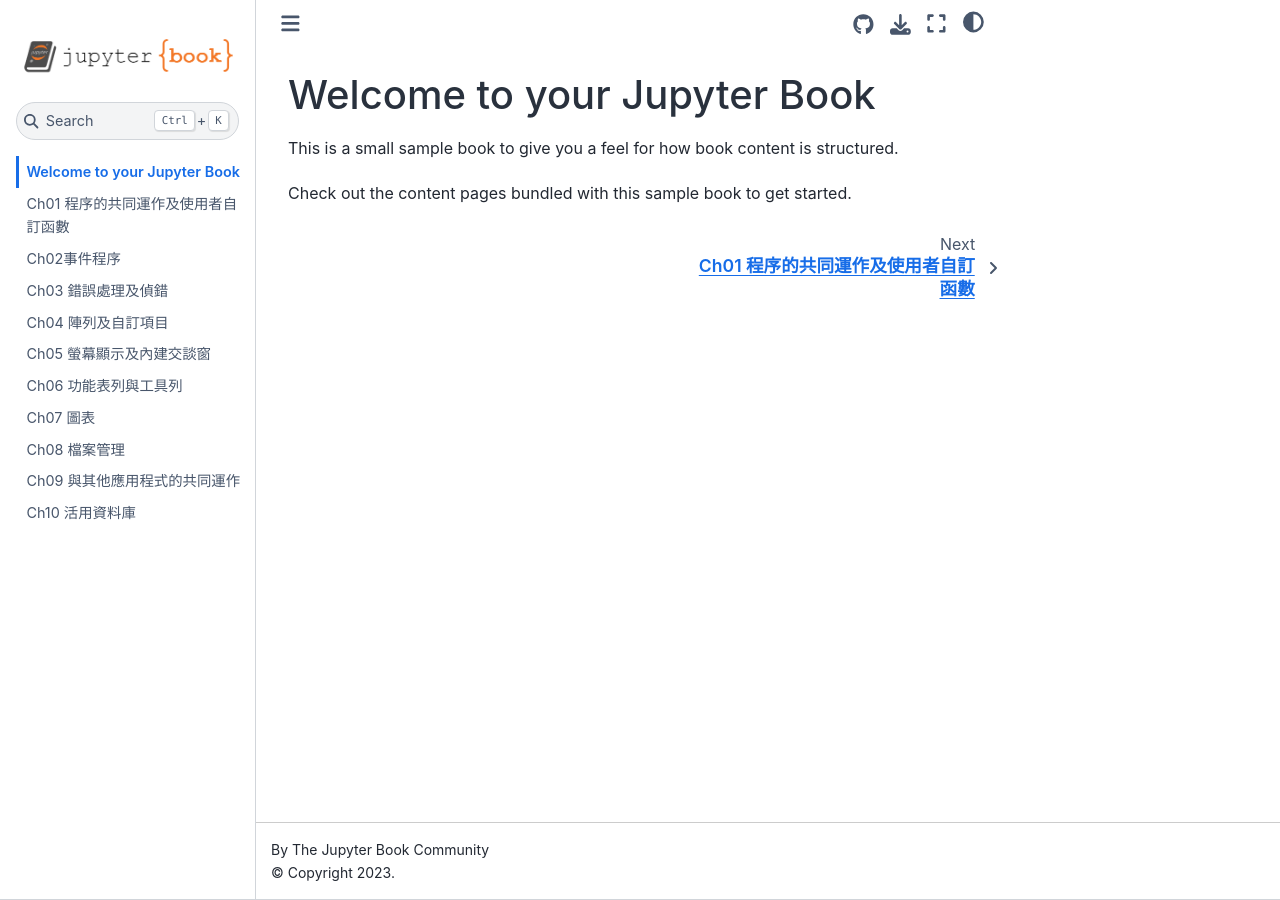
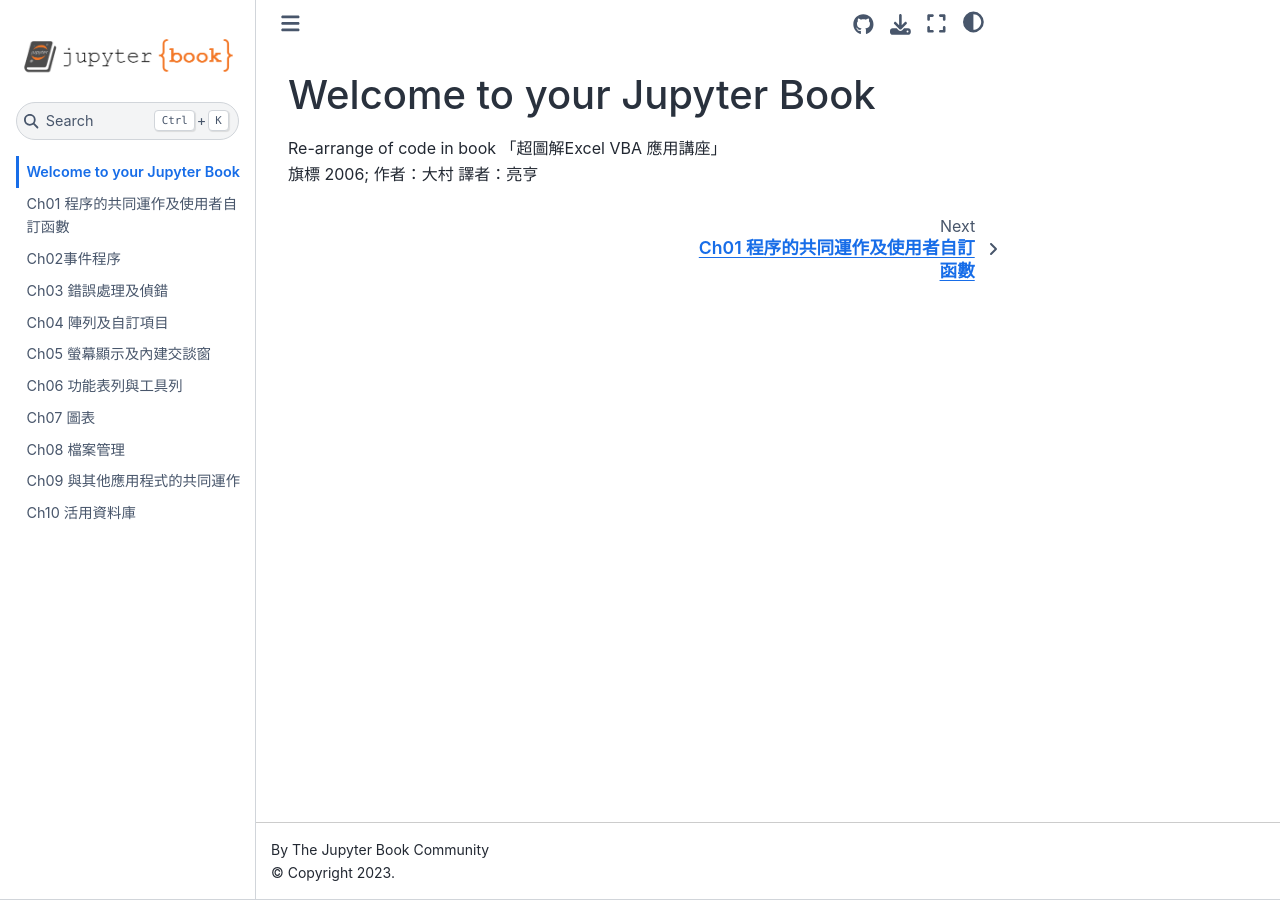
Before and after one commit to AaronCHH/jb_vba_adv, a Jupyter Book: the page built from intro.md, in a window 1280 px wide. Built offline with Jupyter Book 1.0.4 settings and Sphinx 7.4.7 and the Sphinx Book theme 1.1.4, drawn with Linux system fonts in a browser that asks for light colours.

Commit message:
update info

```diff
--- a/intro.md
+++ b/intro.md
@@ -1,7 +1,5 @@
 Welcome to your Jupyter Book
 ============================
 
-This is a small sample book to give you a feel for how book content is
-structured.
-
-Check out the content pages bundled with this sample book to get started.
+Re-arrange of code in book 「超圖解Excel VBA 應用講座」
+旗標 2006; 作者：大村 譯者：亮亨
```
